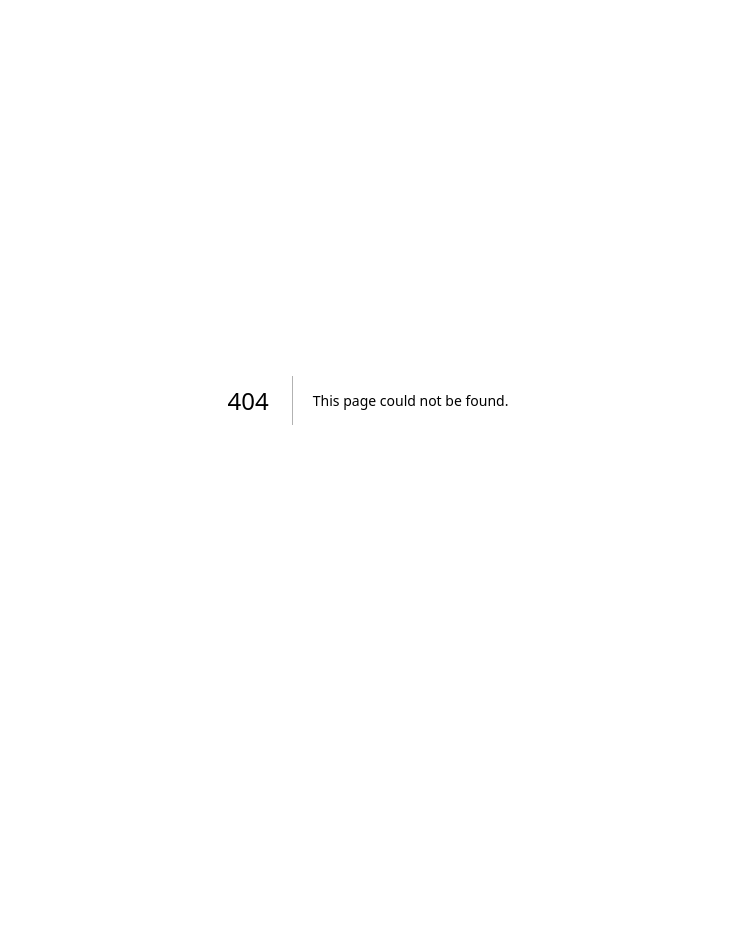
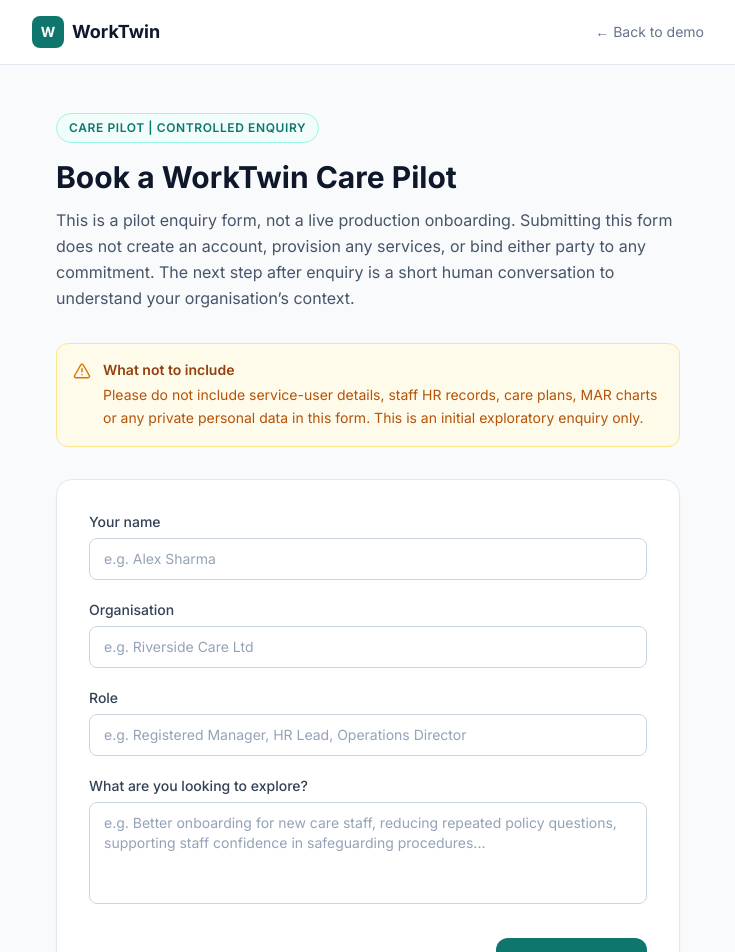
Before and after one commit to inaambasit/worktwin-care-pilot, a Next.js app in the folder frontend/: page /book-pilot in a window 1280 px wide. Before the commit this address had no page. Shown: the top 952 px of the page, without its empty margins (272-1007 px from the left). Before the commit the page ends 800 px from the top, so only its background shows below. Built offline with nearby package versions, Linux system fonts and the light colour scheme.

Commit message:
Add book pilot enquiry flow

```diff
--- /dev/null
+++ b/frontend/app/book-pilot/page.tsx
@@ -0,0 +1,201 @@
+'use client'
+
+import { useState } from 'react'
+import Link from 'next/link'
+import { AlertTriangle, CheckCircle } from 'lucide-react'
+
+interface FormState {
+  name: string
+  organisation: string
+  role: string
+  exploration: string
+}
+
+export default function BookPilotPage() {
+  const [form, setForm] = useState<FormState>({
+    name: '',
+    organisation: '',
+    role: '',
+    exploration: '',
+  })
+  const [submitted, setSubmitted] = useState(false)
+
+  function handleChange(e: React.ChangeEvent<HTMLInputElement | HTMLTextAreaElement>) {
+    setForm((prev) => ({ ...prev, [e.target.name]: e.target.value }))
+  }
+
+  function handleSubmit(e: React.FormEvent) {
+    e.preventDefault()
+    setSubmitted(true)
+  }
+
+  if (submitted) {
+    return (
+      <div className="min-h-screen bg-slate-50 flex items-start justify-center py-20 px-4">
+        <div className="w-full max-w-lg">
+          <Link href="/" className="flex items-center gap-2 mb-10">
+            <div className="w-8 h-8 rounded-lg bg-teal-700 flex items-center justify-center">
+              <span className="text-white text-sm font-bold">W</span>
+            </div>
+            <span className="font-bold text-slate-900 text-lg">WorkTwin</span>
+          </Link>
+
+          <div className="bg-white rounded-2xl border border-slate-200 shadow-sm p-8 text-center">
+            <div className="w-14 h-14 rounded-full bg-teal-50 flex items-center justify-center mx-auto mb-5">
+              <CheckCircle size={28} className="text-teal-700" />
+            </div>
+            <h2 className="text-2xl font-bold text-slate-900 mb-3">
+              {form.name ? `Thank you, ${form.name}` : 'Thank you for your interest'}
+            </h2>
+            <p className="text-slate-600 text-sm leading-relaxed mb-4">
+              Your pilot enquiry has been noted. The next step is a brief human conversation to understand your
+              organisation&rsquo;s context before any pilot begins.
+            </p>
+            <p className="text-slate-500 text-xs leading-relaxed mb-6 bg-slate-50 rounded-xl p-4">
+              This demo stores nothing. No data from this form is sent to a server, saved in a database, or
+              retained beyond your browser session. A real pilot enquiry would be followed up directly by the
+              WorkTwin team.
+            </p>
+            <Link
+              href="/"
+              className="inline-block px-6 py-2.5 bg-teal-700 hover:bg-teal-800 text-white font-semibold rounded-xl text-sm transition-colors"
+            >
+              Back to the demo
+            </Link>
+          </div>
+        </div>
+      </div>
+    )
+  }
+
+  return (
+    <div className="min-h-screen bg-slate-50">
+      <nav className="bg-white border-b border-slate-200 px-6 py-4">
+        <div className="max-w-2xl mx-auto flex items-center justify-between">
+          <Link href="/" className="flex items-center gap-2">
+            <div className="w-8 h-8 rounded-lg bg-teal-700 flex items-center justify-center">
+              <span className="text-white text-sm font-bold">W</span>
+            </div>
+            <span className="font-bold text-slate-900 text-lg">WorkTwin</span>
+          </Link>
+          <Link href="/" className="text-sm text-slate-500 hover:text-slate-800 transition-colors">
+            &larr; Back to demo
+          </Link>
+        </div>
+      </nav>
+
+      <main className="max-w-2xl mx-auto px-6 py-12">
+        <div className="mb-8">
+          <div className="inline-block mb-4 text-xs font-semibold text-teal-700 border border-teal-200 bg-teal-50 px-3 py-1.5 rounded-full uppercase tracking-wider">
+            Care Pilot | Controlled enquiry
+          </div>
+          <h1 className="text-3xl font-bold text-slate-900 mb-3">Book a WorkTwin Care Pilot</h1>
+          <p className="text-slate-600 leading-relaxed">
+            This is a pilot enquiry form, not a live production onboarding. Submitting this form does not create
+            an account, provision any services, or bind either party to any commitment. The next step after
+            enquiry is a short human conversation to understand your organisation&rsquo;s context.
+          </p>
+        </div>
+
+        <div className="bg-amber-50 border border-amber-200 rounded-xl p-4 mb-8 flex gap-3">
+          <AlertTriangle size={18} className="text-amber-600 shrink-0 mt-0.5" />
+          <div>
+            <p className="text-sm font-semibold text-amber-800 mb-1">What not to include</p>
+            <p className="text-sm text-amber-700 leading-relaxed">
+              Please do not include service-user details, staff HR records, care plans, MAR charts or any
+              private personal data in this form. This is an initial exploratory enquiry only.
+            </p>
+          </div>
+        </div>
+
+        <form
+          onSubmit={handleSubmit}
+          className="bg-white rounded-2xl border border-slate-200 shadow-sm p-6 sm:p-8 space-y-5"
+        >
+          <div>
+            <label htmlFor="name" className="block text-sm font-medium text-slate-700 mb-1.5">
+              Your name
+            </label>
+            <input
+              id="name"
+              name="name"
+              type="text"
+              value={form.name}
+              onChange={handleChange}
+              placeholder="e.g. Alex Sharma"
+              required
+              className="w-full rounded-lg border border-slate-300 px-3.5 py-2.5 text-sm text-slate-900 placeholder:text-slate-400 focus:outline-none focus:ring-2 focus:ring-teal-600 focus:border-transparent"
+            />
+          </div>
+
+          <div>
+            <label htmlFor="organisation" className="block text-sm font-medium text-slate-700 mb-1.5">
+              Organisation
+            </label>
+            <input
+              id="organisation"
+              name="organisation"
+              type="text"
+              value={form.organisation}
+              onChange={handleChange}
+              placeholder="e.g. Riverside Care Ltd"
+              required
+              className="w-full rounded-lg border border-slate-300 px-3.5 py-2.5 text-sm text-slate-900 placeholder:text-slate-400 focus:outline-none focus:ring-2 focus:ring-teal-600 focus:border-transparent"
+            />
+          </div>
+
+          <div>
+            <label htmlFor="role" className="block text-sm font-medium text-slate-700 mb-1.5">
+              Role
+            </label>
+            <input
+              id="role"
+              name="role"
+              type="text"
+              value={form.role}
+              onChange={handleChange}
+              placeholder="e.g. Registered Manager, HR Lead, Operations Director"
+              required
+              className="w-full rounded-lg border border-slate-300 px-3.5 py-2.5 text-sm text-slate-900 placeholder:text-slate-400 focus:outline-none focus:ring-2 focus:ring-teal-600 focus:border-transparent"
+            />
+          </div>
+
+          <div>
+            <label htmlFor="exploration" className="block text-sm font-medium text-slate-700 mb-1.5">
+              What are you looking to explore?
+            </label>
+            <textarea
+              id="exploration"
+              name="exploration"
+              value={form.exploration}
+              onChange={handleChange}
+              placeholder="e.g. Better onboarding for new care staff, reducing repeated policy questions, supporting staff confidence in safeguarding procedures..."
+              required
+              rows={4}
+              className="w-full rounded-lg border border-slate-300 px-3.5 py-2.5 text-sm text-slate-900 placeholder:text-slate-400 focus:outline-none focus:ring-2 focus:ring-teal-600 focus:border-transparent resize-none"
+            />
+          </div>
+
+          <div className="pt-2 flex items-center justify-between gap-4">
+            <p className="text-xs text-slate-400 leading-relaxed">
+              This demo stores nothing. No data is sent to a server.
+            </p>
+            <button
+              type="submit"
+              className="shrink-0 px-6 py-2.5 bg-teal-700 hover:bg-teal-800 text-white font-semibold rounded-xl text-sm transition-colors"
+            >
+              Submit enquiry
+            </button>
+          </div>
+        </form>
+
+        <p className="text-center mt-6 text-sm text-slate-500">
+          Not ready yet?{' '}
+          <Link href="/" className="text-teal-700 hover:text-teal-800 font-medium underline underline-offset-2">
+            Return to the demo landing page
+          </Link>
+        </p>
+      </main>
+    </div>
+  )
+}
--- a/frontend/app/page.tsx
+++ b/frontend/app/page.tsx
@@ -82,12 +82,12 @@
             <Link href="/dashboard" className="text-sm text-slate-600 hover:text-slate-900 font-medium">
               Explore demo
             </Link>
-            <a
-              href="mailto:hello@worktwin.ai?subject=WorkTwin%20pilot%20enquiry"
+            <Link
+              href="/book-pilot"
               className="text-sm bg-teal-700 hover:bg-teal-800 text-white font-semibold px-4 py-2 rounded-lg transition-colors"
             >
               Book a pilot
-            </a>
+            </Link>
           </div>
         </div>
       </nav>
@@ -96,7 +96,7 @@
       <section className="pt-24 pb-20 bg-gradient-to-br from-slate-900 via-slate-800 to-slate-900">
         <div className="max-w-5xl mx-auto px-6 text-center">
           <div className="inline-block mb-5 text-xs font-semibold text-teal-400 border border-teal-800 bg-teal-900/40 px-3 py-1.5 rounded-full uppercase tracking-wider">
-            WorkTwin · Care Pilot
+            WorkTwin | Care Pilot
           </div>
           <p className="mb-4 text-sm font-medium text-teal-200">
             The first vertical of the WorkTwin platform for regulated SMEs.
@@ -111,12 +111,12 @@
             how the platform can support UK care providers with care-specific policies and scenarios.
           </p>
           <div className="flex flex-col sm:flex-row items-center justify-center gap-4">
-            <a
-              href="mailto:hello@worktwin.ai?subject=WorkTwin%20pilot%20enquiry"
+            <Link
+              href="/book-pilot"
               className="w-full sm:w-auto px-8 py-3.5 bg-teal-600 hover:bg-teal-500 text-white font-semibold rounded-xl text-base transition-colors shadow-lg shadow-teal-900/40"
             >
               Book a pilot
-            </a>
+            </Link>
             <Link
               href="#privacy"
               className="w-full sm:w-auto px-8 py-3.5 border border-slate-600 hover:border-slate-400 text-slate-300 hover:text-white font-semibold rounded-xl text-base transition-colors"
@@ -125,7 +125,7 @@
             </Link>
           </div>
           <p className="mt-6 text-xs text-slate-500">
-            First internal test: Thumhara Centre · Sample documents only · No real staff, service-user or client data
+            First internal test: Thumhara Centre | Sample documents only | No real staff, service-user or client data
           </p>
         </div>
       </section>
@@ -227,12 +227,12 @@
             We start small with approved documents, a narrow employee group and anonymised insight
             reporting. No surveillance, no performance scoring, no productivity tracking.
           </p>
-          <a
-            href="mailto:hello@worktwin.ai?subject=WorkTwin%20pilot%20enquiry"
+          <Link
+            href="/book-pilot"
             className="inline-block px-10 py-3.5 bg-white text-teal-700 font-bold rounded-xl hover:bg-teal-50 transition-colors text-base shadow-lg"
           >
             Book a pilot
-          </a>
+          </Link>
         </div>
       </section>
 
```
Also changed, not shown: 1 other file (tests, documents, lock files or other folders).
